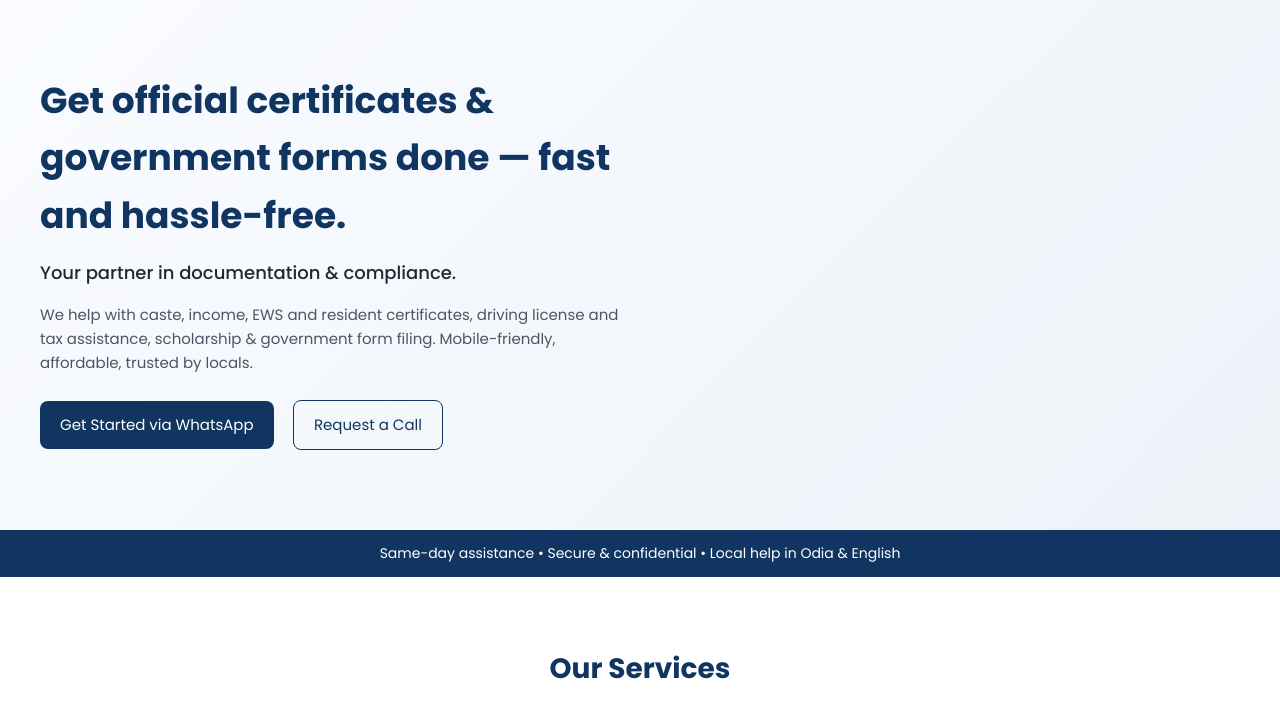
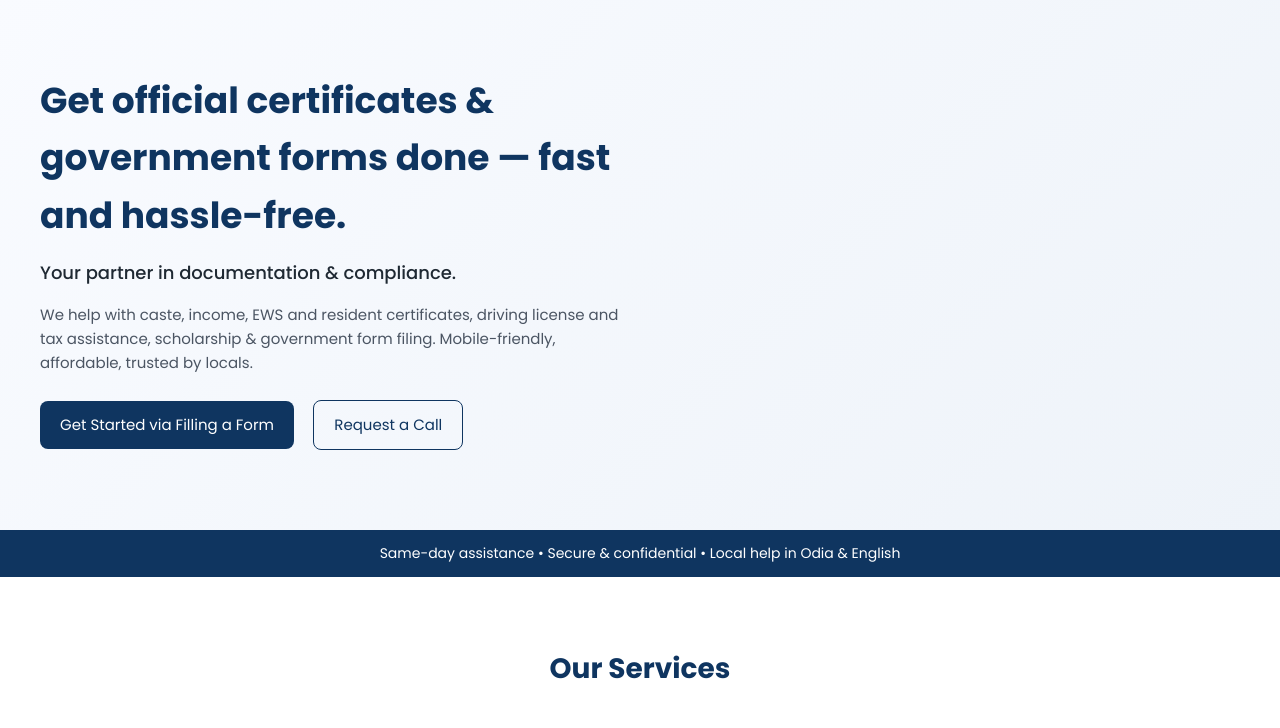
Before and after one commit to Swastik5/Webpage, a plain HTML site: page index.html in a window 1280 px wide. Shown: the part 59-787 px from the top of the page. Drawn offline with Linux system fonts and the light colour scheme.

Commit message:
added index.html

```diff
--- a/index.html
+++ b/index.html
@@ -312,7 +312,7 @@
         scholarship & government form filing. Mobile-friendly, affordable, trusted by locals.
       </p>
       <div class="hero-buttons">
-        <a href="https://wa.me/91XXXXXXXXXX" class="btn-primary">Get Started via WhatsApp</a>
+        <a href="https://forms.gle/KYTUVARCgdbsdPCT8" class="btn-primary">Get Started via Filling a Form</a>
         <a href="#contact" class="btn-outline">Request a Call</a>
       </div>
     </div>
```
